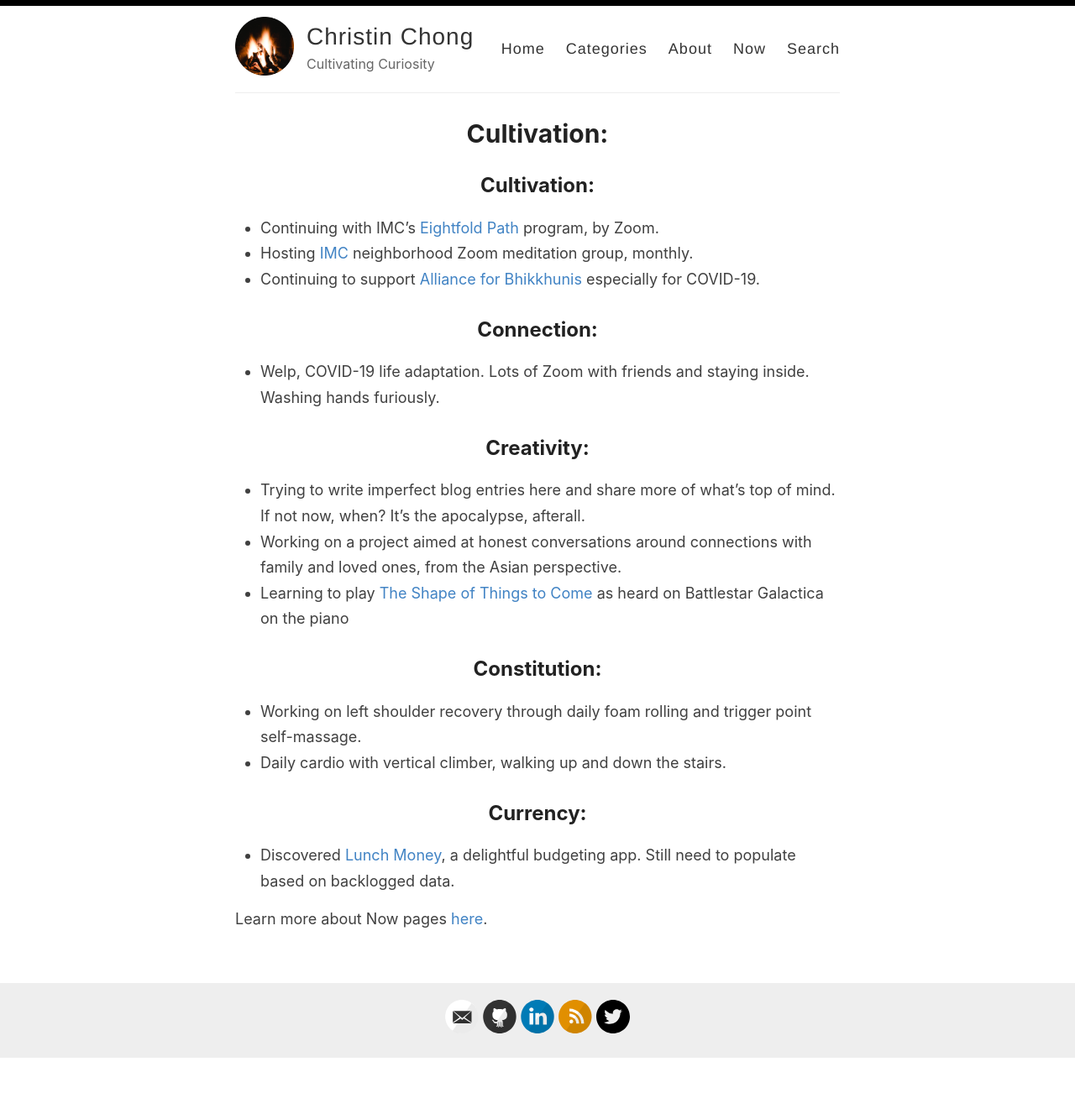
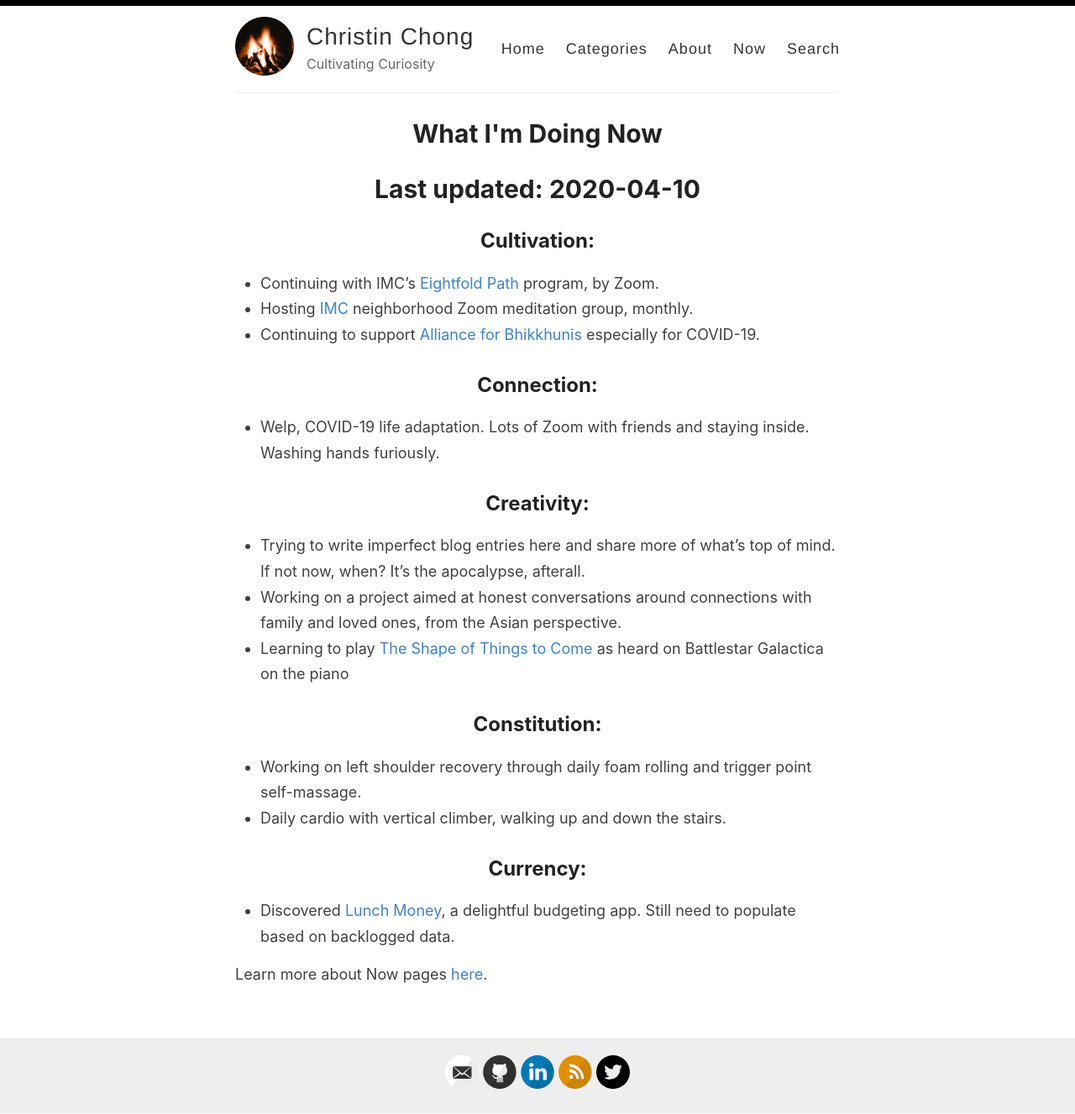
Before and after one commit to codestin/codestin.github.io, a Jekyll site: the page built from _pages/now.md, in a window 1280 px wide. Shown: the whole page at 84% size. Built offline with Jekyll 4.4.1, drawn with Linux system fonts in a browser that asks for light colours; our own code applies the rules of GitHub Pages for plain Markdown files; before the commit the page ends 1261 px from its top, so only the background shows below that.

Commit message:
Update now.md

```diff
--- a/_pages/now.md
+++ b/_pages/now.md
@@ -1,8 +1,10 @@
 ---
 layout: page
-title: What I'm Doing Now - Last updated: 2020-04-10
+title: What I'm Doing Now
 permalink: /now/
 ---
+
+# Last updated: 2020-04-10
 
 ## Cultivation:
 * Continuing with IMC's [Eightfold Path](https://www.insightmeditationcenter.org/2019/08/the-eightfold-path-program-2019-2020/) program, by Zoom.
```
